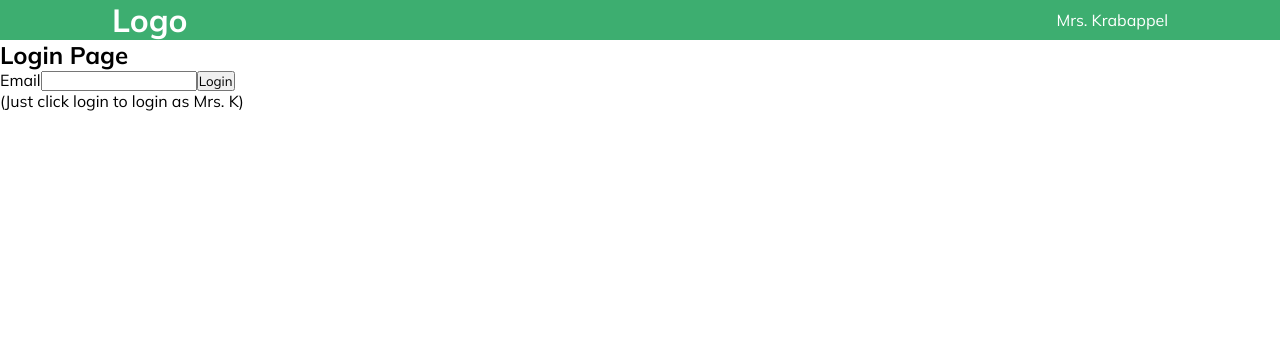
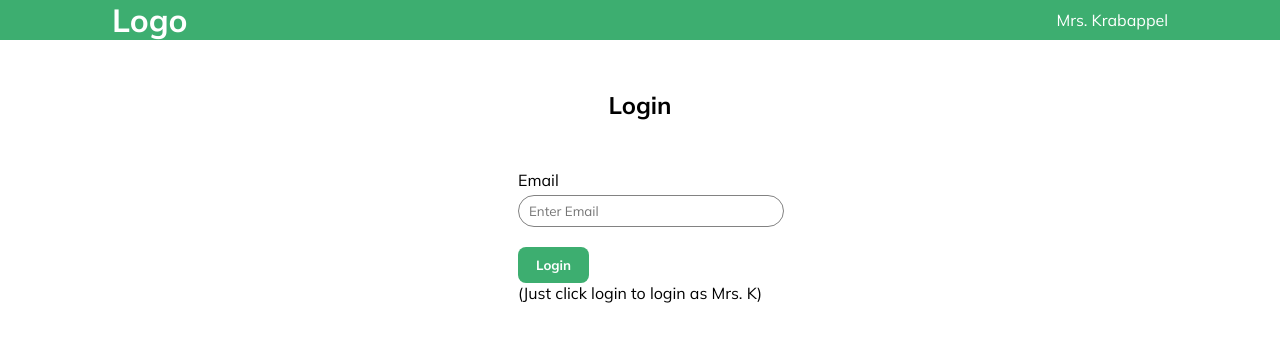
Before and after one commit to kurtisgrant/smart-money, a React (Create React App) app in the folder frontend-react/: page / in a window 1280 px wide. Shown: the top 342 px of the page. Built offline with nearby package versions, Linux system fonts and the light colour scheme.

Commit message:
Add login form and style

```diff
--- a/frontend-react/src/containers/IndexContainer.jsx
+++ b/frontend-react/src/containers/IndexContainer.jsx
@@ -3,7 +3,7 @@ import Login from '../pages/Login';
 import Simulations from '../pages/Simulations';
 
 function IndexContainer({ user, setUser }) {
-  if (user && user.type == 'teacher') {
+  if (user && user.type === 'teacher') {
     return <Simulations user={user} />;
   } else {
     return <Login setUser={setUser} />;
--- a/frontend-react/src/pages/Login.jsx
+++ b/frontend-react/src/pages/Login.jsx
@@ -1,13 +1,24 @@
 import React from 'react';
+import Button from '../components/Button';
+import './Login.scss'
 
 function Login({ setUser }) {
 	return (
-    <div>
-      <h2>Login Page</h2>
+		<div className="container">
+			<header>
+				<h2>Login</h2>
+			</header>
 			<form action="">
 				<label htmlFor="email">Email</label>
-        <input id="email" type="text" />
-        <button onClick={() => setUser({id: 3, name: 'Mrs. Krabappel', type: 'teacher'})}>Login</button>
+				<input id="email" type="text" placeholder="Enter Email" />
+				<Button
+					green
+					onClick={() =>
+						setUser({ id: 3, name: 'Mrs. Krabappel', type: 'teacher' })
+					}
+				>
+					Login
+				</Button>
 				<p>(Just click login to login as Mrs. K)</p>
 			</form>
 		</div>
--- /dev/null
+++ b/frontend-react/src/pages/Login.scss
@@ -0,0 +1,31 @@
+.container {
+  display: flex;
+  flex-direction: column;
+  justify-content: center;
+  align-items: center;
+  width: 40%;
+  margin-right: auto;
+  margin-left: auto;
+
+  header {
+    margin: 50px 0;
+  }
+
+  label {
+    display: block;
+    padding-bottom: 5px;
+  }
+
+  input {
+    width: 100%;
+    border-radius: 20px;
+    padding: 7px 10px;
+    margin-bottom: 20px;
+    border: 1px solid #828282;
+  }
+
+  input:focus {
+    outline: none !important;
+    border:1px solid #3DAE70;
+  }
+}
```
Also changed, not shown: 1 other file (tests, documents, lock files or other folders). Lines whose indentation alone changed are shown as unchanged.
